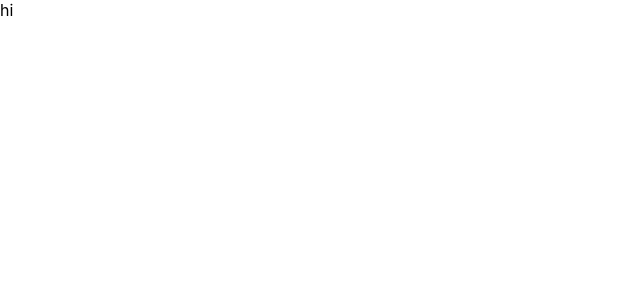
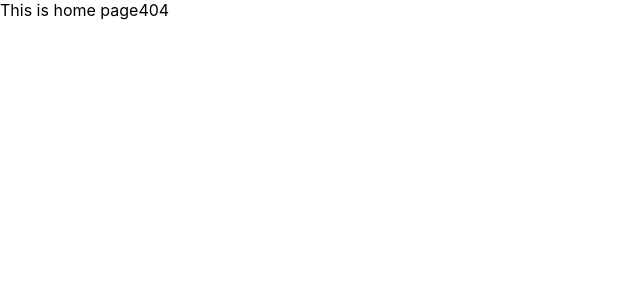
Before and after one commit to Sac6567/box-office, a React (Create React App) app: page / in a window 1280 px wide. Shown: the top 300 px of the page, without its empty margins (0-640 px from the left). Built offline with nearby package versions, Linux system fonts and the light colour scheme.

Commit message:
React router

```diff
--- a/package.json
+++ b/package.json
@@ -8,6 +8,8 @@
     "@testing-library/user-event": "^13.5.0",
     "react": "^18.2.0",
     "react-dom": "^18.2.0",
+    "react-router": "^5.2.0",
+    "react-router-dom": "^5.2.0",
     "react-scripts": "5.0.1",
     "web-vitals": "^2.1.4",
     "workbox-background-sync": "^6.5.4",
--- a/src/App.js
+++ b/src/App.js
@@ -1,7 +1,20 @@
-import React from "react";
+import React from 'react';
+import { Switch, Route } from 'react-router-dom';
 
 function App() {
-  return <div>hi</div>;
+  return (
+    <switch>
+      <Route exact={true} path="/">
+        This is home page
+      </Route>
+
+      <Route exact={true} path="/stared">
+        This is home page is stared
+      </Route>
+
+      <Route>404</Route>
+    </switch>
+  );
 }
 
 export default App;
--- a/src/index.js
+++ b/src/index.js
@@ -1,12 +1,17 @@
-import React from "react";
-import ReactDOM from "react-dom/client";
-import "./index.css";
-import App from "./App";
-import * as serviceWorkerRegistration from "./serviceWorkerRegistration";
-import reportWebVitals from "./reportWebVitals";
+import React from 'react';
+import ReactDOM from 'react-dom/client';
+import { BrowserRouter } from 'react-router-dom';
+import './index.css';
+import App from './App';
+import * as serviceWorkerRegistration from './serviceWorkerRegistration';
+import reportWebVitals from './reportWebVitals';
 
-const root = ReactDOM.createRoot(document.getElementById("root"));
-root.render(<App />);
+const root = ReactDOM.createRoot(document.getElementById('root'));
+root.render(
+  <BrowserRouter>
+    <App />
+  </BrowserRouter>
+);
 
 // If you want your app to work offline and load faster, you can change
 // unregister() to register() below. Note this comes with some pitfalls.
```
Also changed, not shown: 2 other files (tests, documents, lock files or other folders).
